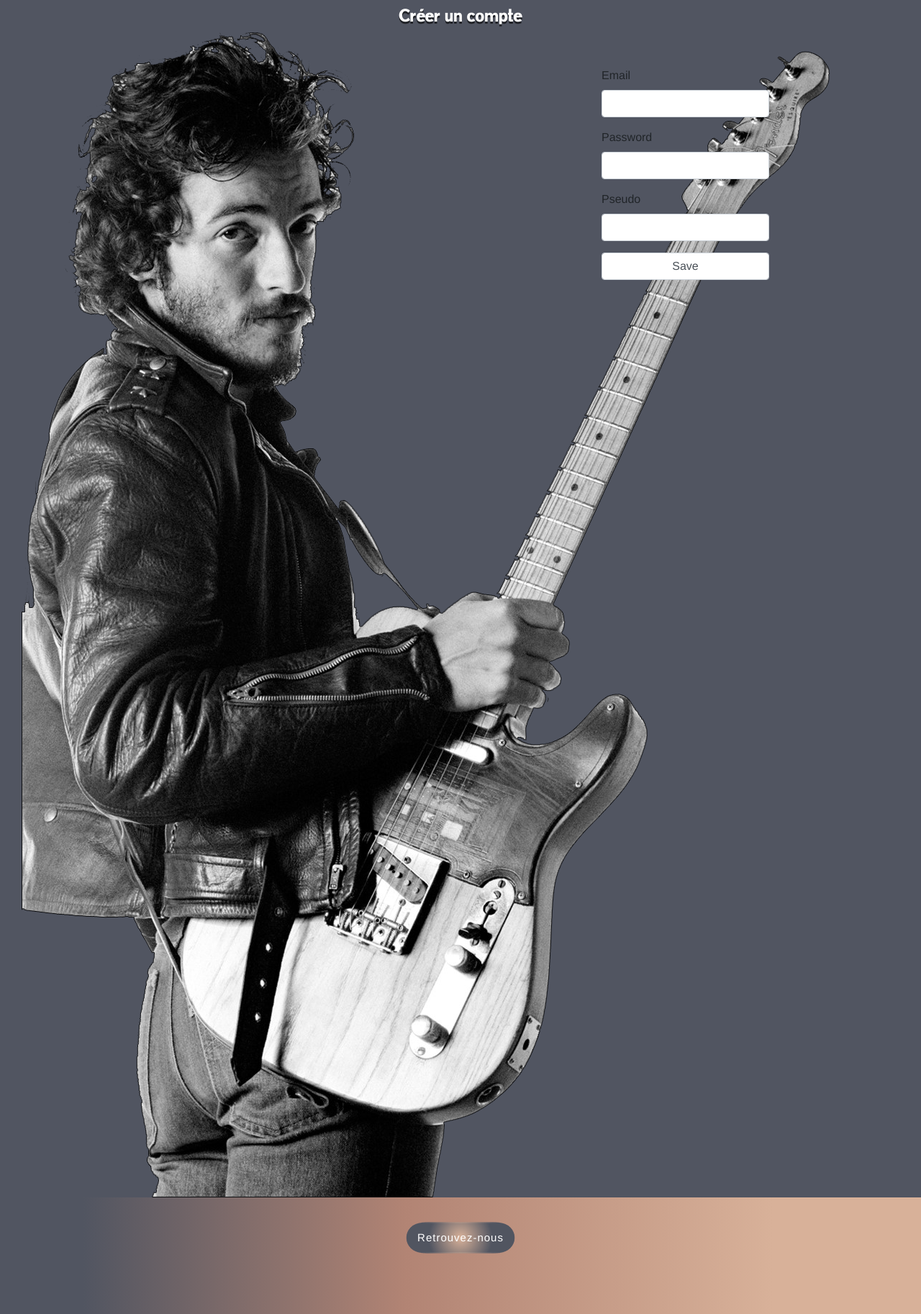
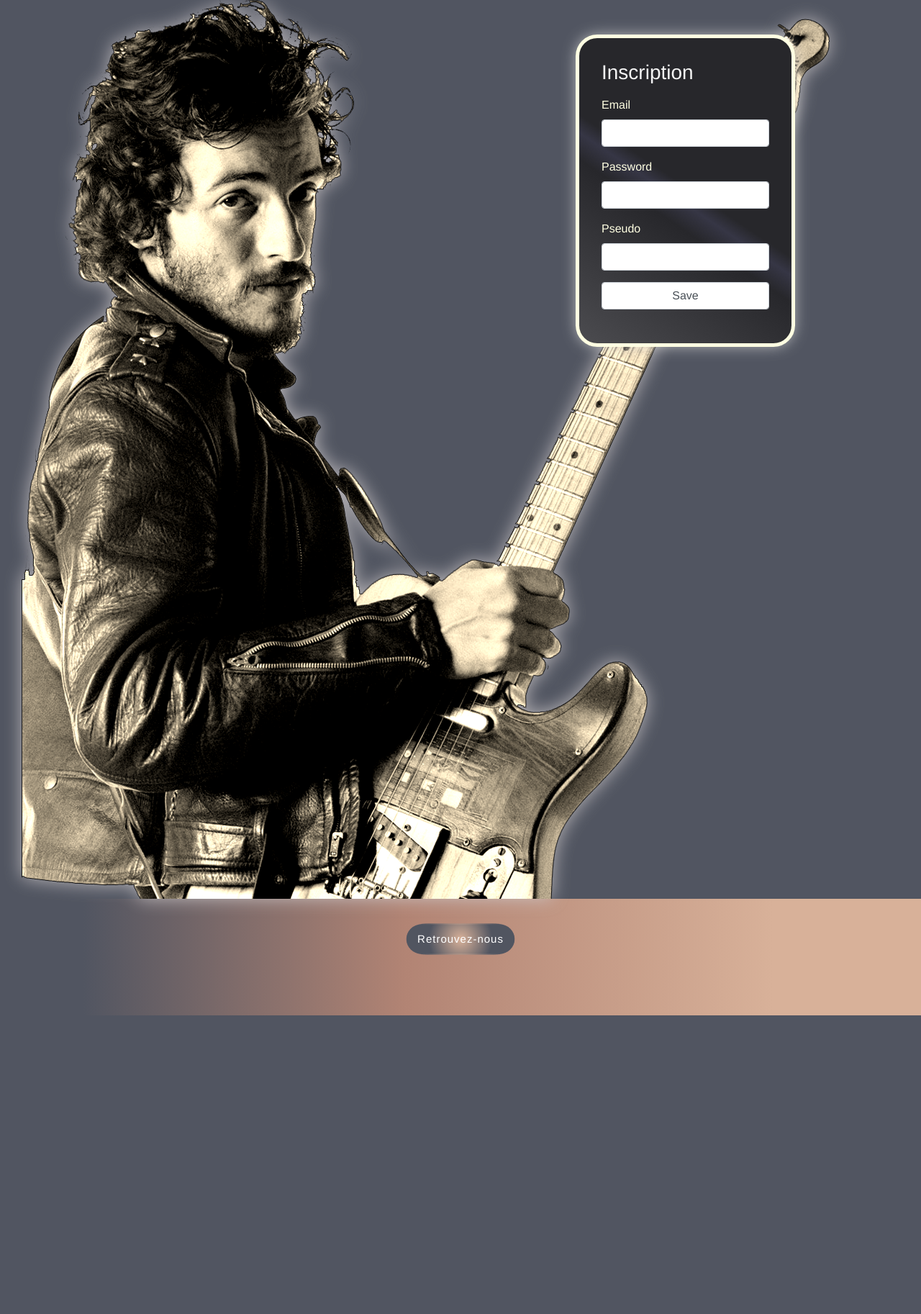
Before and after one commit to yayaGEMA/younison, a Symfony app: template templates/registration/register.html.twig in a window 1280 px wide. Shown: the part 56-1882 px from the top of the page at 72% size. After the commit the page ends 1467 px from the top, so only its background shows below. Run offline with Twig, Linux system fonts and the light colour scheme; the template is opened without the code that fills it, so the values that code supplies are empty; form fields are guessed from the names that the template uses; some libraries are stand-ins or nearby versions.

Commit message:
css page de connexion et inscription

```diff
--- a/public/css/style.css
+++ b/public/css/style.css
@@ -49,6 +49,9 @@ p card-text{
 }
 .navbar-dark .navbar-nav .nav-link:hover{
   color: #D8B199;
+}
+.navbar-dark  .nav-right .nav-link:hover{
+  color: rgb(81,85,97);
 }
 
 /*Bannière*/
@@ -202,6 +205,45 @@ display: flex;
 flex: 1 1 auto;
 }
 
+/*effet sur image Bruce*/
+.bruce{
+  filter: sepia(0.6) contrast(1.20) drop-shadow(0 0 0.75rem rgba(204, 200, 201, 0.849));
+  -webkit-filter: sepia(0.6) contrast(1.20) drop-shadow(0 0 0.75rem rgba(204, 200, 201, 0.849));
+
+}
+
+/*Effet sur le formulaire*/
+.border-form{
+  border-radius: 30px 30px 30px 30px;
+-moz-border-radius: 30px 30px 30px 30px;
+-webkit-border-radius: 30px 30px 30px 30px;
+border: 5px solid #FFFFE2;
+padding: 5%;
+color: #FFFFE2;
+-webkit-box-shadow: 0px 0px 21px -3px rgba(209,209,209,1);
+-moz-box-shadow: 0px 0px 21px -3px rgba(209,209,209,1);
+box-shadow: 0px 0px 21px -3px rgba(209,209,209,1);
+background: rgb(39,39,43);
+background: rgb(73,73,77);
+background: linear-gradient(34deg, rgba(73,73,77,1) 3%, rgba(39,39,43,1) 41%, rgba(54,54,69,1) 47%, rgba(39,39,43,1) 51%);
+}
+#registration_form_save{
+  color: #FFFFE2;
+  background-color: #B28474;
+  border-color: white;
+  margin-top: 20px;
+}
+.btn.btn-lg{
+  color: #FFFFE2;
+  background-color: #B28474;
+  border-color: white;
+  margin-top: 30px;
+}
+#inputEmail{
+  margin-bottom: 17px;
+}
+
+
 
 
 /*Media Queries*/
--- a/templates/base.html.twig
+++ b/templates/base.html.twig
@@ -32,7 +32,7 @@
                         <a class="nav-link" href="#articles">Articles</a>
                     </li>
                 </ul>
-                <ul class="navbar-nav ml-auto pr-2">
+                <ul class="navbar-nav ml-auto pr-2 nav-right">
                     {# Boutons si l'utilisateur est connecté #}
                     {% if app.user %}
                         <li class="nav-item dropdown">
@@ -69,7 +69,7 @@
                         <div class="col-12 mt-1 container align-items-center pb-5">
                             <div class="button"><p class="liens">Retrouvez-nous</p></div>
                             <div class="social twitter"><a href="https://twitter.com/explore" target="_blank"><i class="fab fa-twitter"></i></a></div>
-                            <div class="social facebook"><a href="https://fr-fr.facebook.com/" target="_blank"><i class="fab fa-facebook"></i></a></div>
+                            <div class="social facebook"><a href="https://fr-fr.facebook.com/" target="_blank"><i class="fab fa-facebook-f"></i></a></div>
                             <div class=" social instagram"><a href="https://www.instagram.com/" target="_blank"><i class="fab fa-instagram"></i></a></div>
                             <div class="social youtube"><a href="https://www.youtube.com/?hl=fr&gl=FR" target="_blank"><i class="fab fa-youtube"></i></a></div>
                         </div>
--- a/templates/registration/register.html.twig
+++ b/templates/registration/register.html.twig
@@ -10,12 +10,20 @@
         <!-- section generale-->
 
         <div class="row d-flex">
-                <h2 class="col-12 text-center pt-2">Créer un compte</h2>
-                <div class="d-none col-md-6 d-md-block">
-                    <img src="{{ asset ('images/bruce2.png') }}" alt="">
+
+                <div class="d-none col-md-6 d-md-block bruce">
+                    <img src="{{ asset ('images/bruce22.png') }}" alt="">
                 </div>
                     <div class="col-10 offset-1 col-md-6 offset-md-0 pt-5">
-                        <section class="row d-flex justify-content-center">
+
+                        <section class="row d-flex justify-content-center ">
+
+
+
+                            <div class="border-form">
+
+                                <h1 class="h3 mb-3 font-weight-normal">Inscription</h1>
+
                                 {{ form_start(registrationForm) }}
 
                                 {# Affichage des erreurs générales du formulaire #}
@@ -32,6 +40,7 @@
                                 {{ form_row(registrationForm.save) }}
 
                                 {{ form_end(registrationForm) }}
+                        </div>
                         </section>
                     </div>
                 </div>
```
Also changed, not shown: templates/security/login.html.twig (+19 -1 lines), public/images/bruce1.png (added), public/images/bruce21.png (added), public/images/bruce22.png (added), 1 other file. Lines whose indentation alone changed are shown as unchanged.
